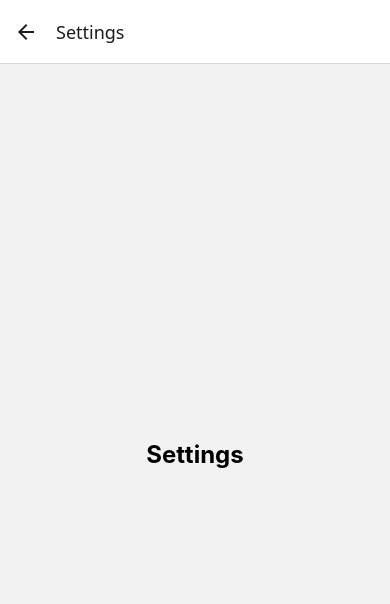
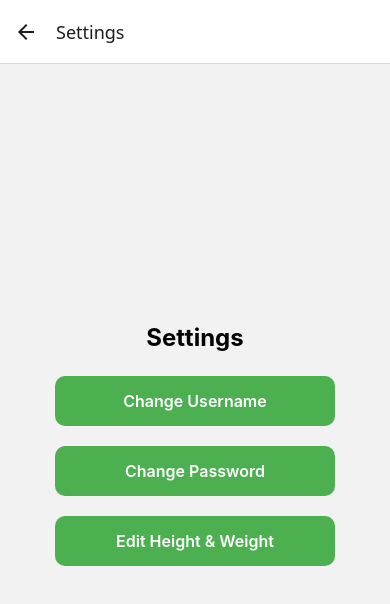
Before and after one commit to JaviM2425/Brogrammers-CSCI150-Project, a React Native app in the folder fitnesstracker/: screen /Settings in a window 390 px wide. Shown: the top 604 px of the page. Built offline with nearby package versions, Linux system fonts and the light colour scheme; no server answers.

Commit message:
Settings Placeholder added
Adding placeholder for settings
change Username
change Password
edit height/weight

```diff
--- a/fitnesstracker/Components/Settings.jsx
+++ b/fitnesstracker/Components/Settings.jsx
@@ -1,10 +1,115 @@
 import React from "react";
-import { View, Text, StyleSheet } from "react-native";
+import { View, Text, StyleSheet, TouchableOpacity, TextInput } from "react-native";
 
-export default function Settings() {
+export default function Settings({ navigation, route }) {
+  const mode = route?.params?.mode;
+
+  // --- Username tab ---
+  if (mode === "username") {
+    return (
+      <View style={styles.container}>
+        <Text style={styles.title}>Change Username</Text>
+
+        <TextInput
+          placeholder="New username"
+          autoCapitalize="none"
+          style={styles.input}
+        />
+
+        <TouchableOpacity
+          style={[styles2.button, styles2.loginButton]}
+          onPress={() => navigation.goBack()} // stub: no backend yet
+        >
+          <Text style={styles2.buttonText}>Save</Text>
+        </TouchableOpacity>
+      </View>
+    );
+  }
+
+  // --- Password tab ---
+  if (mode === "password") {
+    return (
+      <View style={styles.container}>
+        <Text style={styles.title}>Change Password</Text>
+
+        <TextInput
+          placeholder="Current password"
+          secureTextEntry
+          style={styles.input}
+        />
+        <TextInput
+          placeholder="New password"
+          secureTextEntry
+          style={styles.input}
+        />
+        <TextInput
+          placeholder="Confirm new password"
+          secureTextEntry
+          style={styles.input}
+        />
+
+        <TouchableOpacity
+          style={[styles2.button, styles2.loginButton]}
+          onPress={() => navigation.goBack()} // stub
+        >
+          <Text style={styles2.buttonText}>Save</Text>
+        </TouchableOpacity>
+      </View>
+    );
+  }
+
+  // --- Height & Weight tab ---
+  if (mode === "hw") {
+    return (
+      <View style={styles.container}>
+        <Text style={styles.title}>Edit Height & Weight</Text>
+
+        <TextInput
+          placeholder="Height (cm)"
+          keyboardType="numeric"
+          style={styles.input}
+        />
+        <TextInput
+          placeholder="Weight (kg)"
+          keyboardType="numeric"
+          style={styles.input}
+        />
+
+        <TouchableOpacity
+          style={[styles2.button, styles2.loginButton]}
+          onPress={() => navigation.goBack()} // stub
+        >
+          <Text style={styles2.buttonText}>Save</Text>
+        </TouchableOpacity>
+      </View>
+    );
+  }
+
+  // --- Default Settings menu ---
   return (
     <View style={styles.container}>
       <Text style={styles.title}>Settings</Text>
+
+      <TouchableOpacity
+        style={[styles2.button, styles2.loginButton]}
+        onPress={() => navigation.push("Settings", { mode: "username" })}
+      >
+        <Text style={styles2.buttonText}>Change Username</Text>
+      </TouchableOpacity>
+
+      <TouchableOpacity
+        style={[styles2.button, styles2.loginButton]}
+        onPress={() => navigation.push("Settings", { mode: "password" })}
+      >
+        <Text style={styles2.buttonText}>Change Password</Text>
+      </TouchableOpacity>
+
+      <TouchableOpacity
+        style={[styles2.button, styles2.loginButton]}
+        onPress={() => navigation.push("Settings", { mode: "hw" })}
+      >
+        <Text style={styles2.buttonText}>Edit Height & Weight</Text>
+      </TouchableOpacity>
     </View>
   );
 }
@@ -19,5 +124,39 @@ const styles = StyleSheet.create({
   title: {
     fontSize: 24,
     fontWeight: 'bold',
+    textAlign: "center",
+    marginBottom: 24,
+  },
+  input: {
+    width: "80%",
+    borderWidth: 1,
+    borderColor: "#ccc",
+    borderRadius: 10,
+    paddingHorizontal: 12,
+    paddingVertical: 10,
+    marginBottom: 16,
+    fontSize: 16,
+    backgroundColor: "#fff",
   },
 });
+
+const styles2 = StyleSheet.create({
+  button: {
+    width: "80%",
+    padding: 15,
+    borderRadius: 10,
+    alignItems: "center",
+    marginBottom: 20,
+  },
+  loginButton: {
+    backgroundColor: "#4CAF50",
+  },
+  createButton: {
+    backgroundColor: "#2196F3",
+  },
+  buttonText: {
+    color: "#fff",
+    fontSize: 16,
+    fontWeight: "600",
+  },
+});
```
Also changed, not shown: 1 other file (tests, documents, lock files or other folders). Lines whose indentation alone changed are shown as unchanged.
